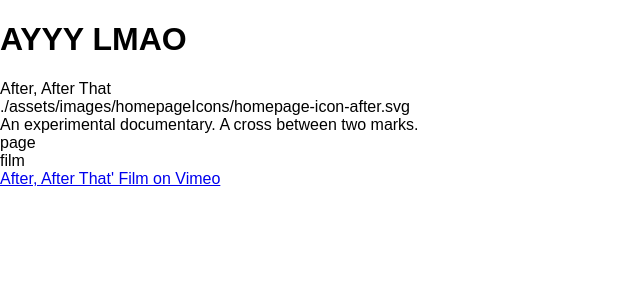
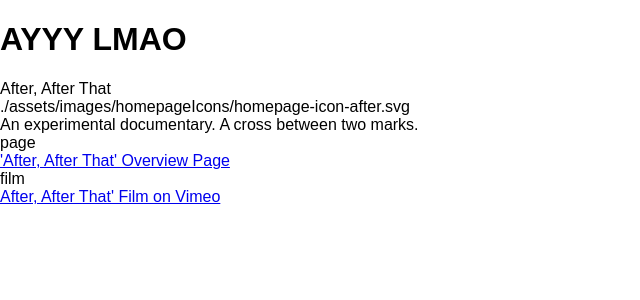
Before and after one commit to smendez92/samuelanimatesreact, a React (Create React App) app: page / in a window 1280 px wide. Shown: the top 300 px of the page, without its empty margins (0-640 px from the left). Built offline with nearby package versions, Linux system fonts and the light colour scheme.

Commit message:
homepage project container set up with reac-router link

```diff
--- a/src/components/HomepageProjectContainer/HomepageProjectContainer.js
+++ b/src/components/HomepageProjectContainer/HomepageProjectContainer.js
@@ -1,5 +1,5 @@
 import React from "react";
-import { Link } from "react";
+import { Link } from "react-router-dom";
 import "./HomepageProjectContainer.css";
 
 const HomepageProjectContainer = props => (
@@ -20,11 +20,11 @@
                         {result.icon}
                     </div>
                     <div>
-
+                        {result.location === "internal" &&
+                            <Link to={ result.exactPath }>{ result.title }</Link>
+                        }
                         {result.location === "external" &&
-                            <div>
-                                <a href={result.url} target="_blank">{ result.title }</a>
-                            </div>
+                            <a href={result.url} target="_blank">{ result.title }</a>
                         }
                     </div>
                 </div>
```
